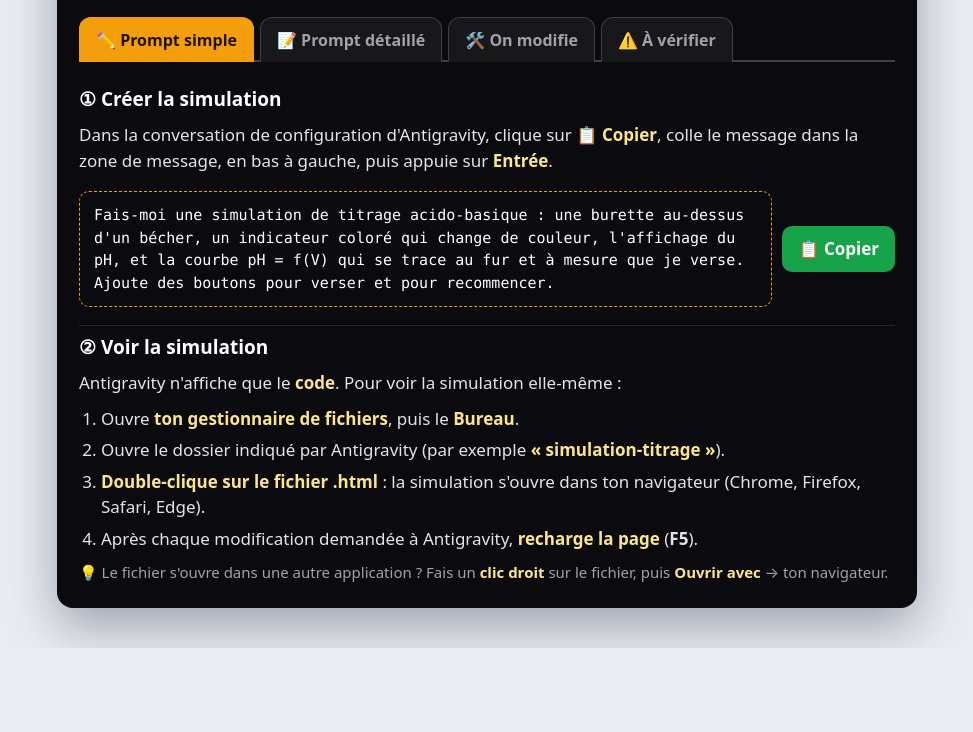
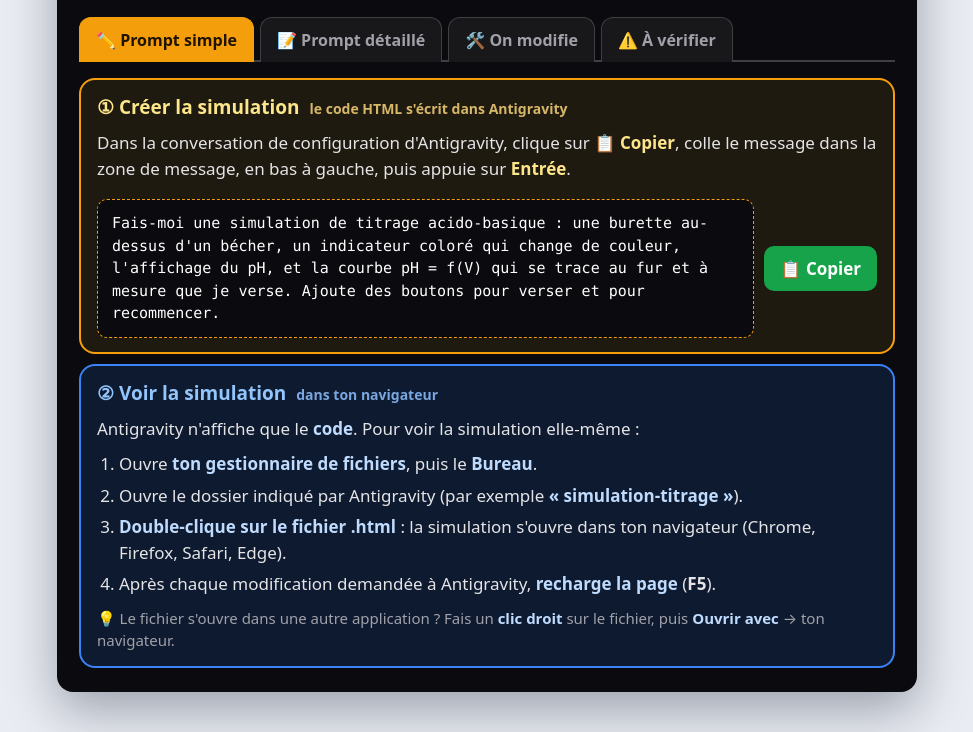
Before and after one commit to education-simulation/atelier, a plain HTML site: page titrage.html in a window 1280 px wide. Shown: the part 162-894 px from the top of the page, without its empty margins (153-1126 px from the left). Before the commit the page ends 810 px from the top, so only its background shows below. Drawn offline with Linux system fonts and the light colour scheme.

Commit message:
Titrage : ① Créer (orange) et ② Voir (bleu) dans deux cadres de couleurs différentes
Co-Authored-By: Claude Opus 5.5 <noreply@anthropic.com>

```diff
--- a/style.css
+++ b/style.css
@@ -165,3 +165,14 @@ body:has(.bande:not([hidden])) { padding-bottom:120px; }
 .allow-rejouer { all:unset; cursor:pointer; display:inline-flex; align-items:center; gap:8px; background:#16161b; color:#fde68a; border:2px solid #f59e0b; border-radius:12px; padding:10px 16px; font-weight:800; font-size:15px; }
 .allow-rejouer:hover { background:#2a2110; }
 .allow-rejouer[hidden] { display:none; }
+
+/* Les deux parties d'un prompt : ① créer (orange) et ② voir (bleu) */
+.bloc-partie { display:grid; gap:10px; border-radius:16px; padding:14px 16px; }
+.bloc-partie > p { margin:0; }
+.bloc-partie .partie { border-top:none; padding-top:0; margin:0; display:flex; flex-wrap:wrap; align-items:baseline; gap:10px; }
+.bloc-partie .partie small { font:700 14px 'Nunito',system-ui,sans-serif; }
+.bloc-partie.creer { background:#1f1a10; border:2px solid #f59e0b; }
+.bloc-partie.creer .partie { color:#fde68a; } .bloc-partie.creer .partie small { color:#d6b768; }
+.bloc-partie.voir { background:#0e1a2f; border:2px solid #3b82f6; }
+.bloc-partie.voir .partie { color:#93c5fd; } .bloc-partie.voir .partie small { color:#7aa7e0; }
+.bloc-partie.voir b.cle { color:#bfdbfe; }
--- a/titrage.html
+++ b/titrage.html
@@ -4,7 +4,7 @@
 <meta charset="utf-8">
 <meta name="viewport" content="width=device-width, initial-scale=1">
 <title>Atelier · Simulation d'un titrage</title>
-<link rel="stylesheet" href="style.css?v=24">
+<link rel="stylesheet" href="style.css?v=25">
 </head>
 <body>
 <div class="fen">
@@ -22,11 +22,14 @@
     </div>
 
     <section class="panneau" data-panneau="simple">
-      <h3 class="partie">① Créer la simulation</h3>
+      <div class="bloc-partie creer">
+      <h3 class="partie">① Créer la simulation <small>le code HTML s'écrit dans Antigravity</small></h3>
       <p>Dans la conversation de configuration d'Antigravity, clique sur <b class="cle">📋 Copier</b>, colle le message dans la zone de message, en bas à gauche, puis appuie sur <b class="cle">Entrée</b>.</p>
       <div class="phrase"><code>Fais-moi une simulation de titrage acido-basique : une burette au-dessus d'un bécher, un indicateur coloré qui change de couleur, l'affichage du pH, et la courbe pH = f(V) qui se trace au fur et à mesure que je verse. Ajoute des boutons pour verser et pour recommencer.</code><button type="button" class="copier" data-allow>📋 Copier</button></div>
           <div class="allow-zone" hidden></div>
-      <h3 class="partie">② Voir la simulation</h3>
+      </div>
+      <div class="bloc-partie voir">
+      <h3 class="partie">② Voir la simulation <small>dans ton navigateur</small></h3>
       <p>Antigravity n'affiche que le <b class="cle">code</b>. Pour voir la simulation elle-même :</p>
       <ol class="voir">
         <li>Ouvre <b class="cle os os-mac">le Finder</b><b class="cle os os-win">l'Explorateur de fichiers</b><b class="cle os os-linux">ton gestionnaire de fichiers</b>, puis le <b class="cle">Bureau</b>.</li>
@@ -35,10 +38,12 @@
         <li>Après chaque modification demandée à Antigravity, <b class="cle">recharge la page</b> (<b class="os os-mac">Cmd + R</b><b class="os os-win">F5</b><b class="os os-linux">F5</b>).</li>
       </ol>
       <p class="note">💡 Le fichier s'ouvre dans une autre application ? Fais un <b class="cle">clic droit</b> sur le fichier, puis <b class="cle">Ouvrir avec</b> → ton navigateur.</p>
+      </div>
     </section>
 
     <section class="panneau" data-panneau="detaille" hidden>
-      <h3 class="partie">① Créer la simulation</h3>
+      <div class="bloc-partie creer">
+      <h3 class="partie">① Créer la simulation <small>le code HTML s'écrit dans Antigravity</small></h3>
       <p>Les trois messages l'un après l'autre, <b class="cle">dans la même conversation</b> : clique sur <b class="cle">📋 Copier</b>, colle, puis <b class="cle">Entrée</b>. Attends la fin de chaque réponse, et ouvre la page pour voir le résultat avant de passer au message suivant.</p>
       <p class="etiquette-prompt">① L'avancement d'une réaction</p>
       <div class="phrase"><code>Bonjour, je souhaiterais que tu m'aides à concevoir une simulation en HTML (donc un fichier texte avec l'extension .html, et pas un fichier Python) que je puisse facilement partager à mes collègues.
@@ -78,7 +83,9 @@ Le code doit être similaire au précédent : afficher l'équation de la réacti
       <div class="phrase"><code>Merci. Parfait pour prévoir le volume à l'équivalence ! Maintenant, j'aimerais que tu ajoutes un autre onglet où l'on puisse charger un fichier de type Excel ou CSV, et que la page reconnaisse la colonne du volume V et celle de la grandeur mesurée (par exemple le pH ou un potentiel), et trace l'évolution de la grandeur mesurée en fonction du volume. Et qu'on puisse directement, dans cet onglet, faire l'exploitation, avec le tracé de la dérivée première, de la dérivée seconde, et éventuellement des tangentes ?</code><button type="button" class="copier" data-allow>📋 Copier</button></div>
           <div class="allow-zone" hidden></div>
       <p class="note">💡 Sois patient : chaque réponse peut prendre plusieurs minutes.</p>
-      <h3 class="partie">② Voir la simulation</h3>
+      </div>
+      <div class="bloc-partie voir">
+      <h3 class="partie">② Voir la simulation <small>dans ton navigateur</small></h3>
       <p>Antigravity n'affiche que le <b class="cle">code</b>. Pour voir la simulation elle-même :</p>
       <ol class="voir">
         <li>Ouvre <b class="cle os os-mac">le Finder</b><b class="cle os os-win">l'Explorateur de fichiers</b><b class="cle os os-linux">ton gestionnaire de fichiers</b>, puis le <b class="cle">Bureau</b>.</li>
@@ -87,6 +94,7 @@ Le code doit être similaire au précédent : afficher l'équation de la réacti
         <li>Après chaque modification demandée à Antigravity, <b class="cle">recharge la page</b> (<b class="os os-mac">Cmd + R</b><b class="os os-win">F5</b><b class="os os-linux">F5</b>).</li>
       </ol>
       <p class="note">💡 Le fichier s'ouvre dans une autre application ? Fais un <b class="cle">clic droit</b> sur le fichier, puis <b class="cle">Ouvrir avec</b> → ton navigateur.</p>
+      </div>
     </section>
 
     <section class="panneau" data-panneau="modifier" hidden>
```
Also changed, not shown: antigravity.html (+1 -1 lines), ateliers.html (+1 -1 lines), index.html (+1 -1 lines).
